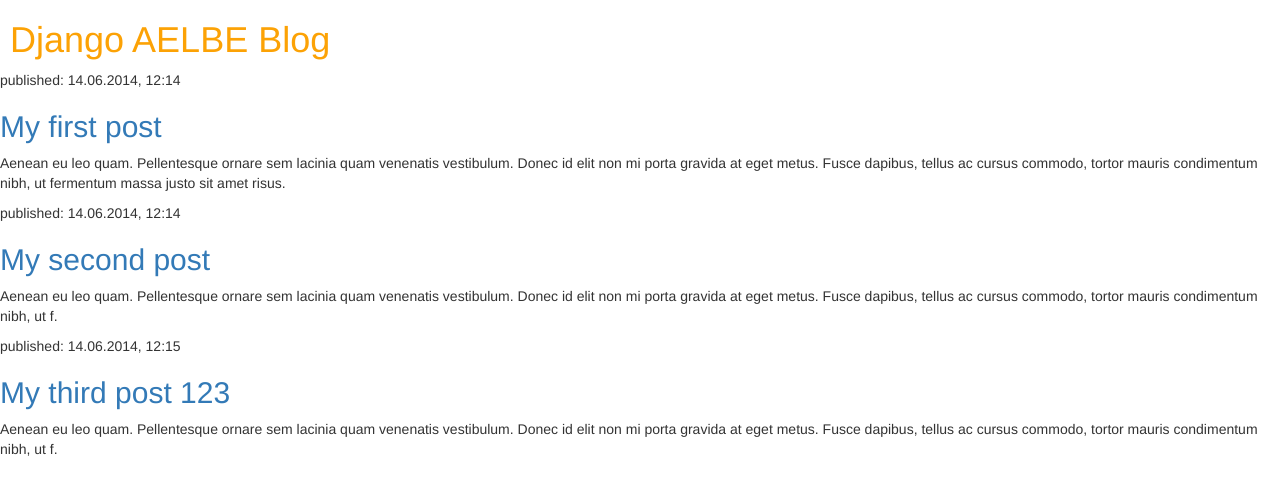
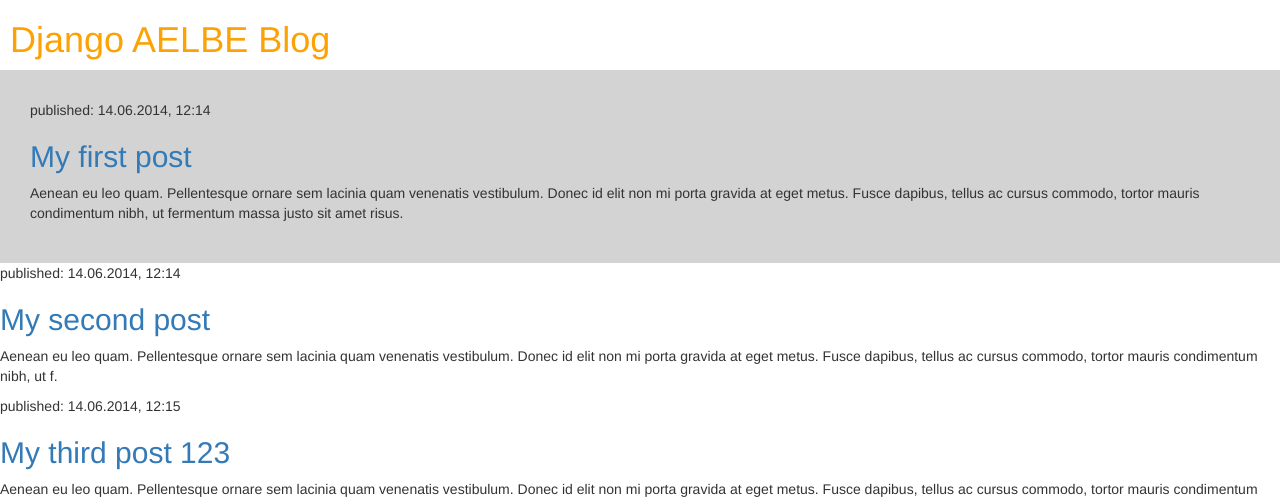
Before and after one commit to aelbe/my-first-blog, a Django app: page / in a window 1280 px wide. Shown: the top 502 px of the page. Run offline with Django 3.2, Linux system fonts and the light colour scheme; some libraries are stand-ins or nearby versions.

Commit message:
css upload

```diff
--- a/blog/static/css/blog.css
+++ b/blog/static/css/blog.css
@@ -2,3 +2,8 @@ h1 a {
   color: #FCA205;
   padding-left: 10px;
 }
+
+.post{
+  padding: 30px;
+  background-color: #d3d3d3;
+}
--- a/blog/templates/blog/post_list.html
+++ b/blog/templates/blog/post_list.html
@@ -11,7 +11,7 @@
             <h1><a href="">Django AELBE Blog</a></h1>
         </div>
 
-        <div>
+        <div class="post">
             <p>published: 14.06.2014, 12:14</p>
             <h2><a href="">My first post</a></h2>
             <p>Aenean eu leo quam. Pellentesque ornare sem lacinia quam venenatis vestibulum. Donec id elit non mi porta gravida at eget metus. Fusce dapibus, tellus ac cursus commodo, tortor mauris condimentum nibh, ut fermentum massa justo sit amet risus.</p>
```
